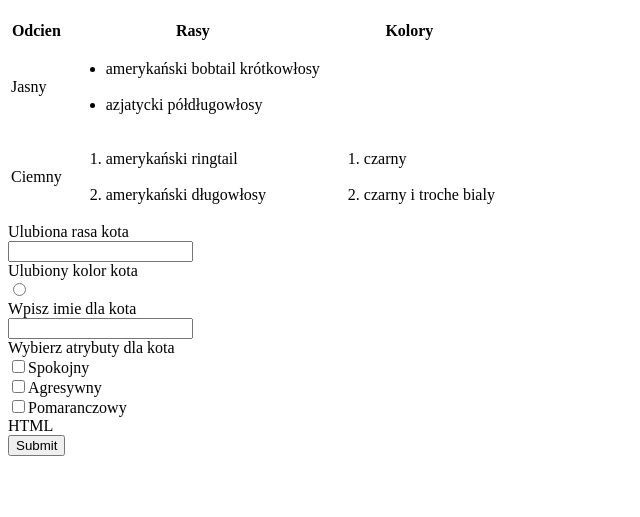
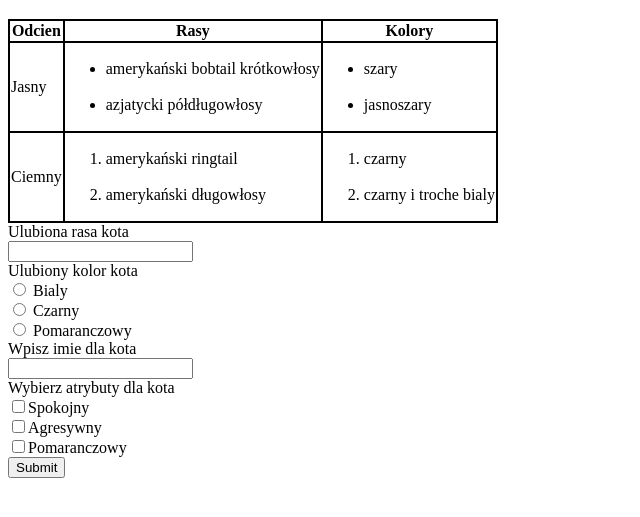
Before and after one commit to the-realcar/1techprog, a plain HTML site: page formularz.html in a window 1280 px wide. Shown: the part 61-578 px from the top of the page, without its empty margins (0-640 px from the left). Drawn offline with Linux system fonts and the light colour scheme.

Commit message:
Update formularz.html
Wersja na 3.10.2025

```diff
--- a/formularz.html
+++ b/formularz.html
@@ -3,6 +3,12 @@
     <head>
         <meta charset="UTF-8">
         <title>Tabela, lista i formularz</title>
+        <style>
+            table, td, th {
+                border: 2px solid black;
+                border-collapse: collapse;
+            }
+        </style>
     </head>
     <body>
         <h1>Tabel, lista i formularz</h1>
@@ -15,7 +21,7 @@
             <tr>
                 <td>Jasny</td>
                 <td><ul><li>amerykański bobtail krótkowłosy</li><br><li>azjatycki półdługowłosy</li></ul></td>
-                <td></td>
+                <td><ul><li>szary</li><br><li>jasnoszary</li></ul></td>
             </tr>
             <tr>
                 <td>Ciemny</td>
@@ -28,14 +34,15 @@
             <label for="rasa">Ulubiona rasa kota</label><br>
             <input type="text" id="rasa"><br>
             <label for="kolor">Ulubiony kolor kota</label><br>
-            <input type="radio" id="kolor"><br>
+            <input type="radio" id="kolor"> Bialy<br>
+            <input type="radio" id="kolor"> Czarny<br>
+            <input type="radio" id="kolor"> Pomaranczowy<br>
             <label for="imie">Wpisz imie dla kota</label><br>
             <input type="text" id="imie"><br>
             <label>Wybierz atrybuty dla kota</label><br>
             <input type="checkbox" id="atrybut1" name="atrybut1" value="Spokojny"><label for="atrybut1">Spokojny</label><br>
             <input type="checkbox" id="atrybut2" name="atrybut2" value="Agresywny"><label for="atrybut2">Agresywny</label><br>
             <input type="checkbox" id="atrybut3" name="atrybut3" value="Pomaranczowy"><label for="atrybut3">Pomaranczowy</label><br>
-  <label for="html">HTML</label><br>
             <input type="submit">
         </form>
     </body>
```
